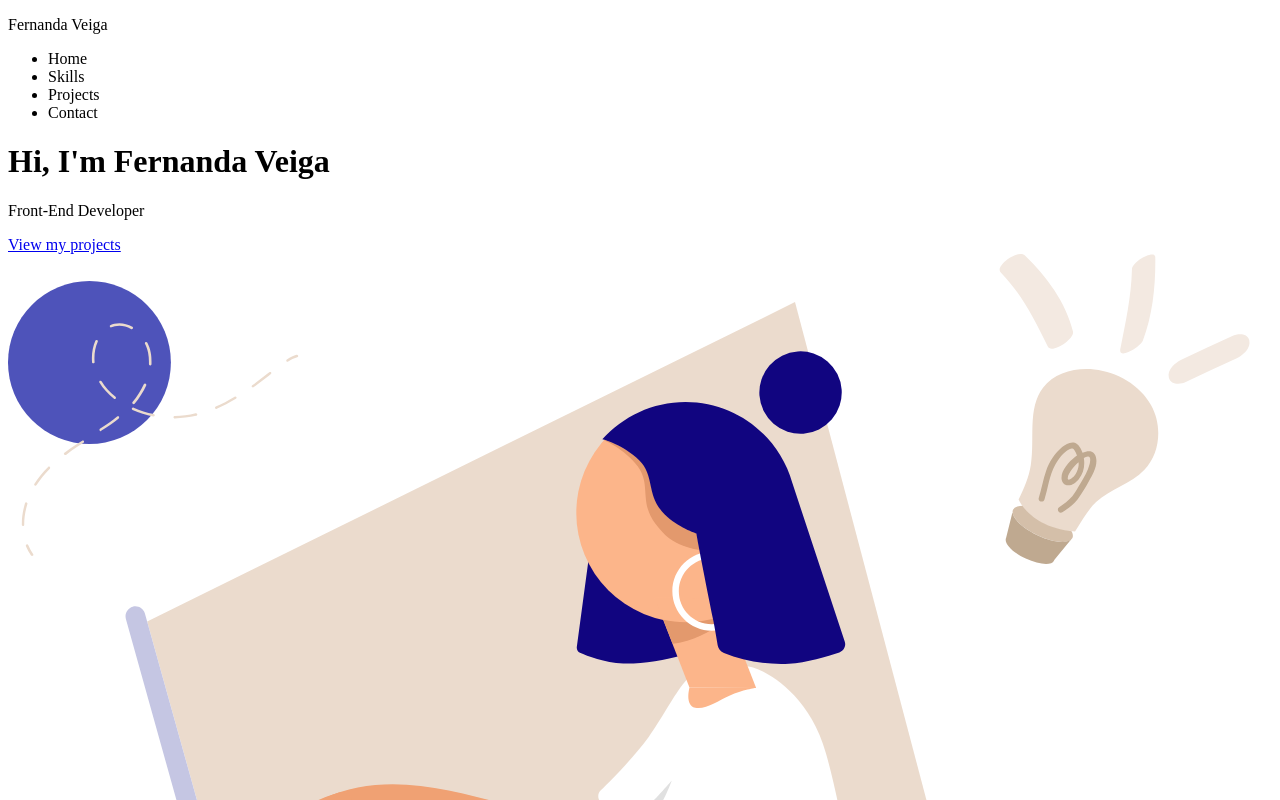
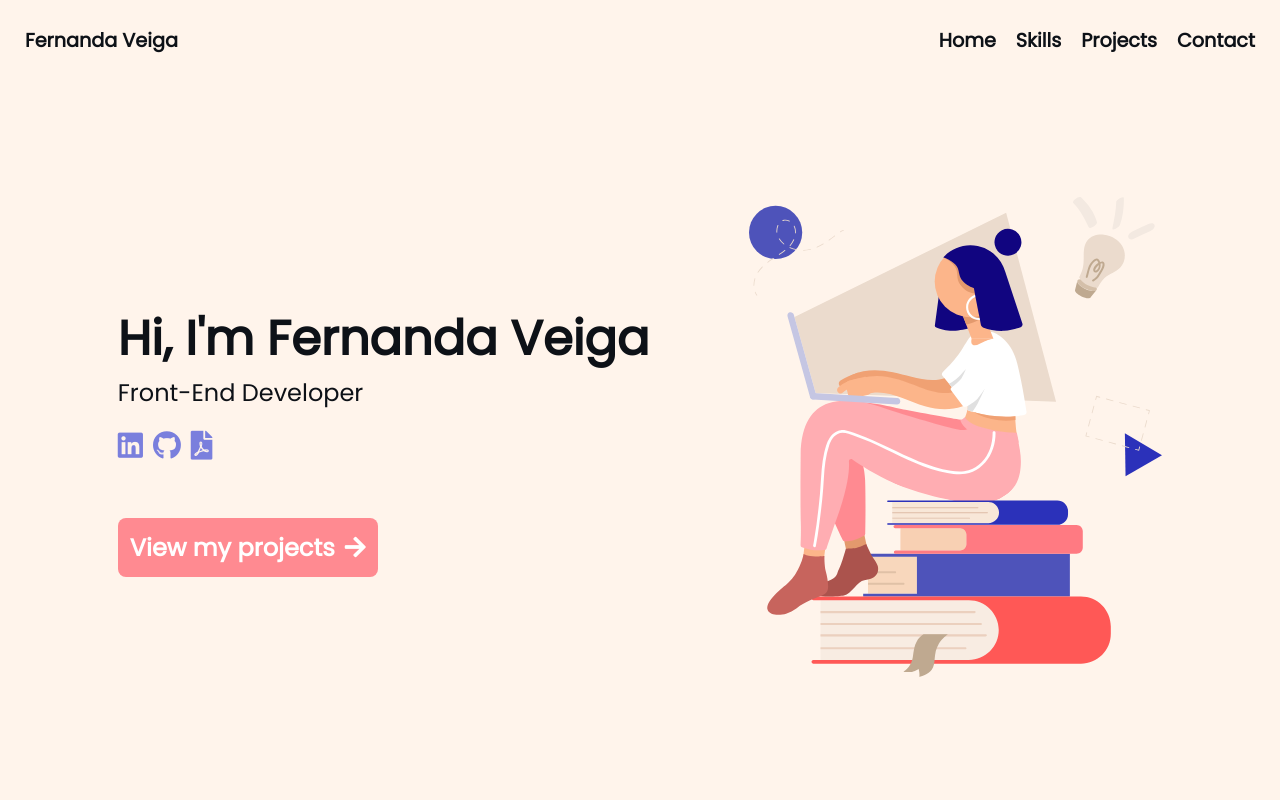
Before and after one commit to fernanda-veiga/portfolio, a React (Create React App) app: page / in a window 1280 px wide. Shown: the top 800 px of the page. Built offline with nearby package versions, Linux system fonts and the light colour scheme.

Commit message:
Added the navbar and aboutme sass files to the general App styling file. Added reset styles to the elements. Compiled the sass files to css.

```diff
--- a/src/style/App.css
+++ b/src/style/App.css
@@ -1,3 +1,128 @@
+@charset "UTF-8";
+/*===FONTS===*/
+@import url("https://fonts.googleapis.com/css2?family=Poppins&display=swap");
+@import url("https://cdnjs.cloudflare.com/ajax/libs/font-awesome/5.15.3/css/all.min.css");
+/*===COLORS===*/
+/*===SIZE===*/
+/*===FLEXBOX===*/
+/*===POSITION===*/
+.NavBar {
+  position: fixed;
+  top: 0;
+  left: 0;
+  display: flex;
+  align-items: center;
+  justify-content: space-between;
+  width: 100vw;
+  height: 80px;
+  padding: 15px 25px;
+  font-family: "Poppins", sans-serif;
+  font-size: 1.2em;
+  font-weight: 600;
+  color: #0d1117;
+  background-color: #fff4eb;
+}
+.NavBar .NavBar-right ul {
+  display: flex;
+  gap: 20px;
+}
+.NavBar .NavBar-right ul li a:hover {
+  color: #7a7fdd;
+  cursor: pointer;
+}
 
+.AboutMe {
+  display: flex;
+  align-items: center;
+  justify-content: center;
+  gap: 100px;
+  width: 100vw;
+  height: 100vh;
+  padding: calc(80px + 15px) 25px 15px 25px;
+  font-family: "Poppins", sans-serif;
+  color: #0d1117;
+  background-color: #fff4eb;
+}
+.AboutMe .AboutMe-left {
+  display: flex;
+  flex-direction: column;
+}
+.AboutMe .AboutMe-left h1 {
+  font-size: 3em;
+}
+.AboutMe .AboutMe-left p {
+  font-size: 1.5em;
+  margin-bottom: 15px;
+}
+.AboutMe .AboutMe-left .AboutMe-personal-links {
+  display: flex;
+  gap: 10px;
+  margin-bottom: 50px;
+}
+.AboutMe .AboutMe-left .AboutMe-personal-links .linkedin-link,
+.AboutMe .AboutMe-left .AboutMe-personal-links .github-link,
+.AboutMe .AboutMe-left .AboutMe-personal-links .resume-link {
+  font-size: 1.8em;
+  color: #7a7fdd;
+  text-decoration: none;
+}
+.AboutMe .AboutMe-left .AboutMe-personal-links .linkedin-link:hover,
+.AboutMe .AboutMe-left .AboutMe-personal-links .github-link:hover,
+.AboutMe .AboutMe-left .AboutMe-personal-links .resume-link:hover {
+  cursor: pointer;
+}
+.AboutMe .AboutMe-left .AboutMe-personal-links .linkedin-link:hover::after,
+.AboutMe .AboutMe-left .AboutMe-personal-links .github-link:hover::after,
+.AboutMe .AboutMe-left .AboutMe-personal-links .resume-link:hover::after {
+  color: #4e53ba;
+}
+.AboutMe .AboutMe-left .AboutMe-personal-links .linkedin-link::after,
+.AboutMe .AboutMe-left .AboutMe-personal-links .github-link::after {
+  font-family: "Font Awesome 5 Brands";
+  font-weight: 400;
+}
+.AboutMe .AboutMe-left .AboutMe-personal-links .linkedin-link::after {
+  content: "";
+}
+.AboutMe .AboutMe-left .AboutMe-personal-links .github-link::after {
+  content: "";
+}
+.AboutMe .AboutMe-left .AboutMe-personal-links .resume-link::after {
+  font-family: "Font Awesome 5 Free";
+  font-weight: 600;
+  content: "";
+}
+.AboutMe .AboutMe-left .AboutMe-projects-link {
+  width: fit-content;
+  padding: 12px;
+  font-size: 1.5em;
+  font-weight: 600;
+  color: #ffffff;
+  text-decoration: none;
+  background-color: #ff8a91;
+  border-radius: 8px;
+}
+.AboutMe .AboutMe-left .AboutMe-projects-link::after {
+  margin-left: 10px;
+  font-family: "Font Awesome 5 Free";
+  font-weight: 600;
+  color: #ffffff;
+  content: "";
+}
+.AboutMe .AboutMe-left .AboutMe-projects-link:hover {
+  background-color: #ff5856;
+  cursor: pointer;
+}
+.AboutMe .AboutMe-right img {
+  width: auto;
+  height: 60vh;
+}
+
+* {
+  margin: 0;
+  padding: 0;
+  box-sizing: border-box;
+  list-style-type: none;
+}
 
 /*# sourceMappingURL=App.css.map */
--- /dev/null
+++ b/src/style/sass/App.scss
@@ -0,0 +1,9 @@
+@use 'navbar';
+@use 'aboutme';
+
+* {
+  margin: 0;
+  padding: 0;
+  box-sizing: border-box;
+  list-style-type: none;
+}
```
Also changed, not shown: src/style/sass/App.sass (deleted), 1 other file (tests, documents, lock files or other folders).
